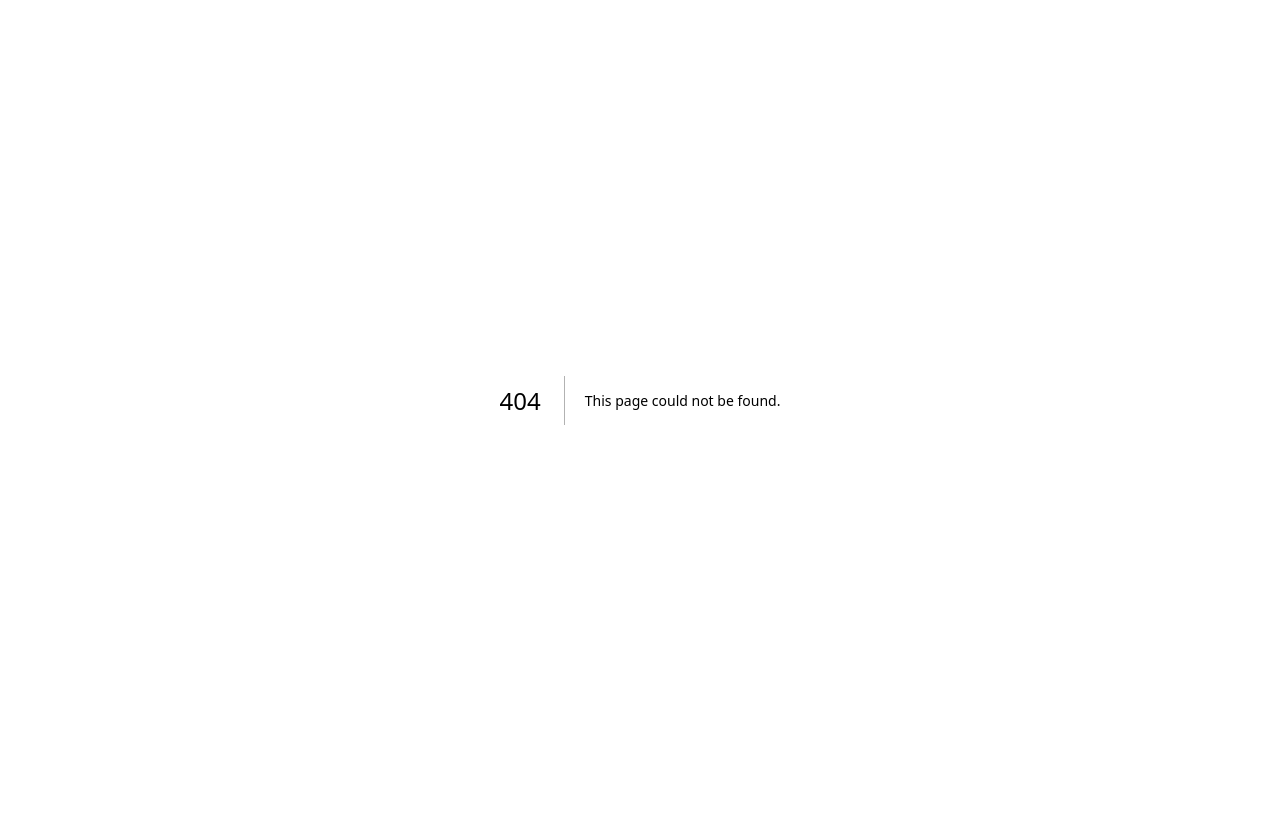
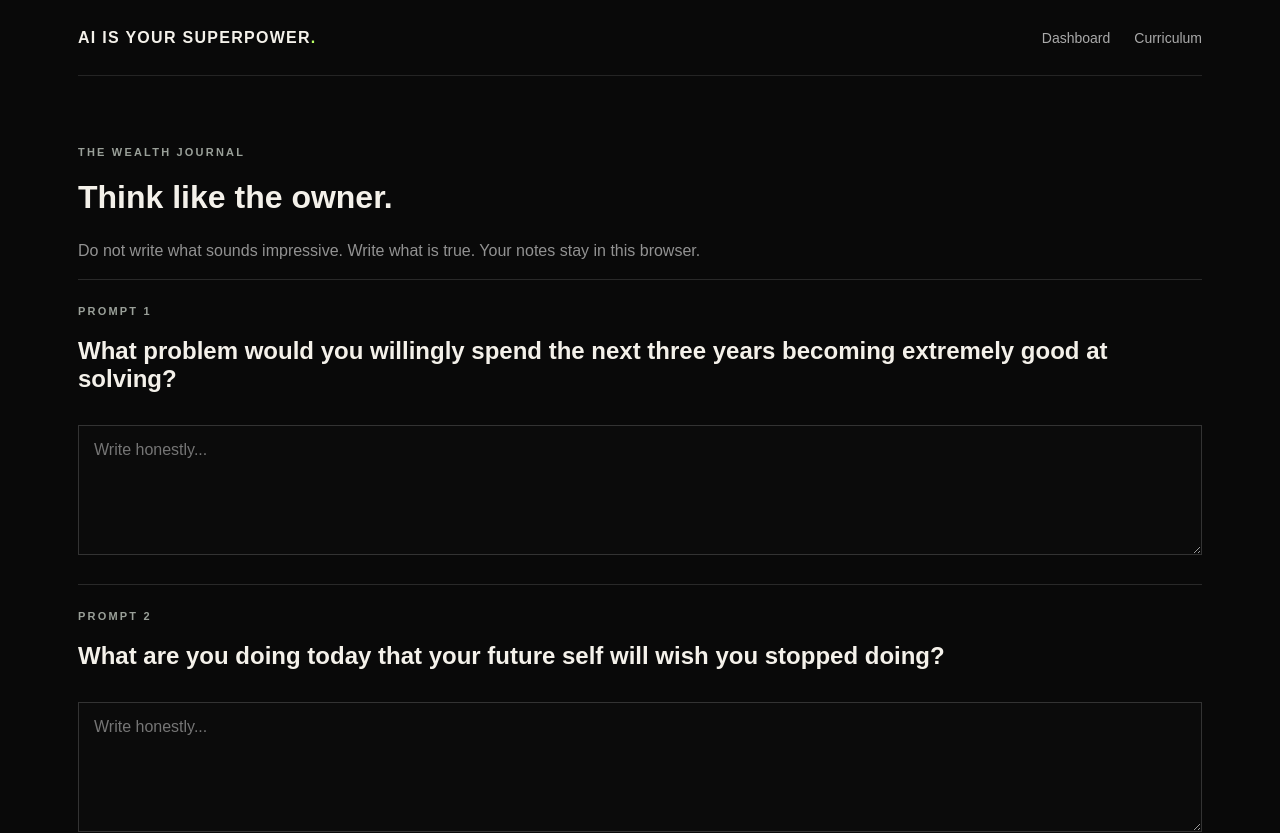
Before and after one commit to twofaycee/AIISYOURSUPERPOWER, a Next.js app: page /journal in a window 1280 px wide. Before the commit this address had no page. Shown: the top 833 px of the page. Before the commit the page ends 800 px from the top, so only its background shows below. Built offline with nearby package versions, Linux system fonts and the light colour scheme.

Commit message:
Create wealth journal

```diff
--- /dev/null
+++ b/app/journal/page.tsx
@@ -0,0 +1,5 @@
+'use client'
+import Link from 'next/link'
+import {useEffect,useState} from 'react'
+const prompts=['What problem would you willingly spend the next three years becoming extremely good at solving?','What are you doing today that your future self will wish you stopped doing?','If nobody could see you fail, what would you attempt?','What skill could you master that would make you difficult to replace?','Are you trying to look successful or become successful?']
+export default function Journal(){const[notes,setNotes]=useState<string[]>(Array(5).fill(''));useEffect(()=>setNotes(JSON.parse(localStorage.getItem('aisy_journal')||JSON.stringify(Array(5).fill('')))),[]);const save=(i:number,v:string)=>{const n=[...notes];n[i]=v;setNotes(n);localStorage.setItem('aisy_journal',JSON.stringify(n))};return <div className="shell"><nav className="nav"><Link className="brand" href="/">AI IS YOUR SUPERPOWER<span>.</span></Link><div className="navlinks"><Link href="/dashboard">Dashboard</Link><Link href="/curriculum">Curriculum</Link></div></nav><main className="journal"><div className="eyebrow">THE WEALTH JOURNAL</div><h1>Think like the owner.</h1><p className="muted">Do not write what sounds impressive. Write what is true. Your notes stay in this browser.</p>{prompts.map((p,i)=><div className="prompt" key={p}><div className="eyebrow">PROMPT {i+1}</div><h2>{p}</h2><textarea value={notes[i]} onChange={e=>save(i,e.target.value)} placeholder="Write honestly..." /></div>)}</main></div>}
```
